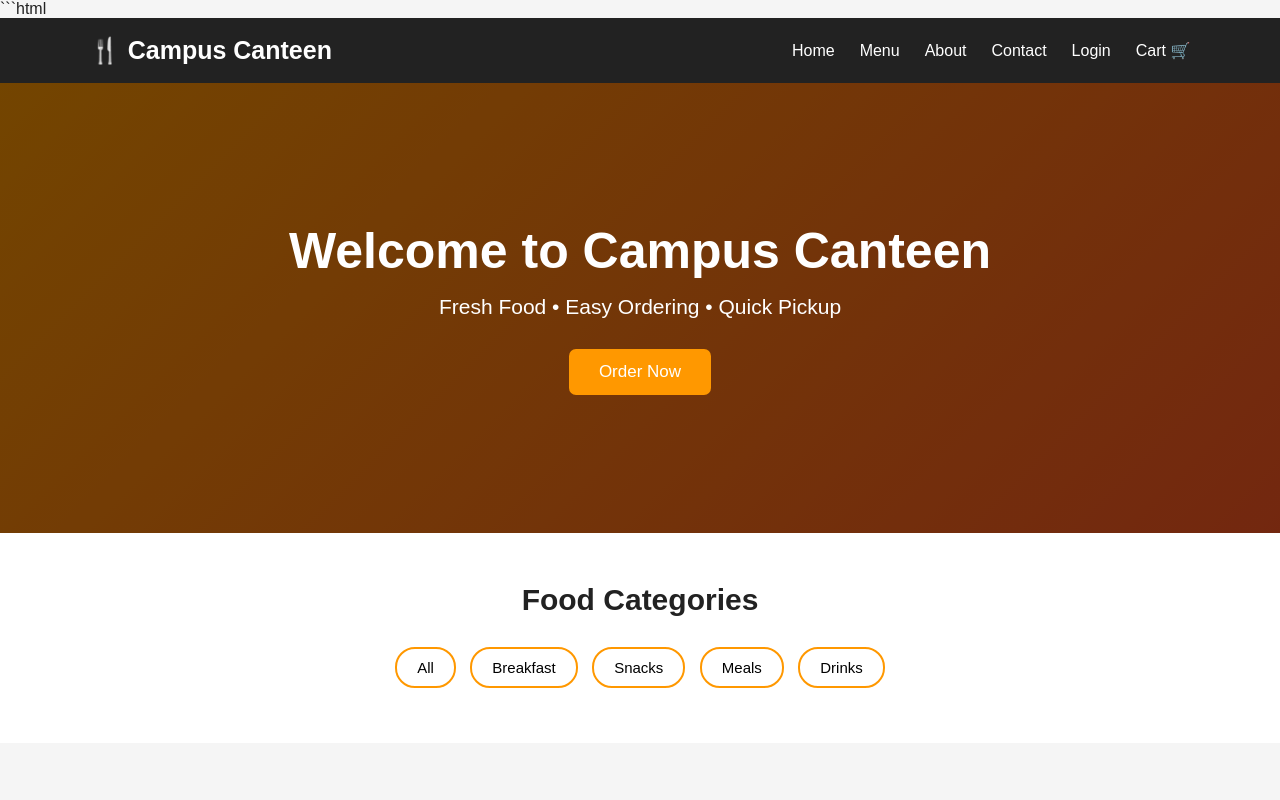
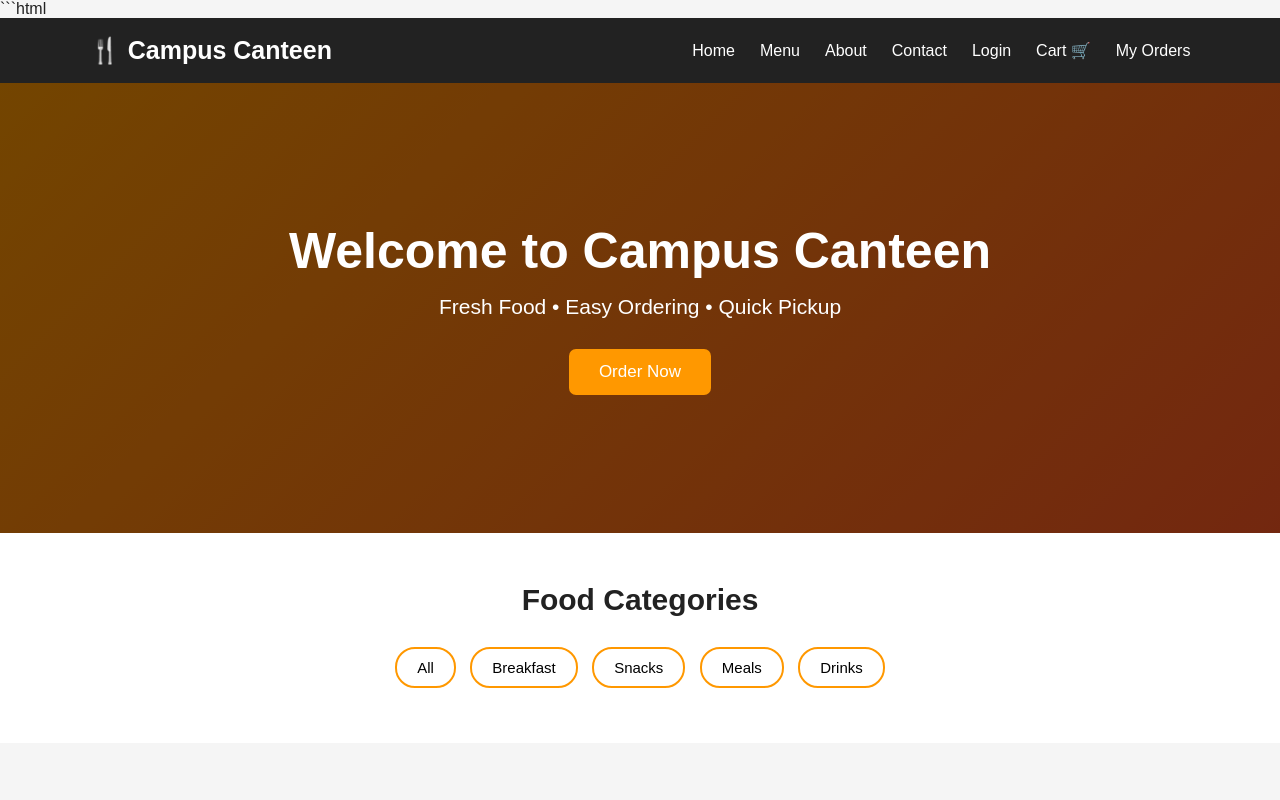
Before and after one commit to mori6feb-web/Campus-Canteen-ordering-System-, a website: page index.html in a window 1280 px wide. Shown: the top 800 px of the page. Drawn offline with Linux system fonts and the light colour scheme.

Commit message:
Update index.html

```diff
--- a/index.html
+++ b/index.html
@@ -20,6 +20,7 @@
             <a href="#contact">Contact</a>
             <a href="login.html">Login</a>
             <a href="#cart">Cart 🛒</a>
+            <a href="my-orders.html">My Orders</a>
         </nav>
     </header>
 
```
